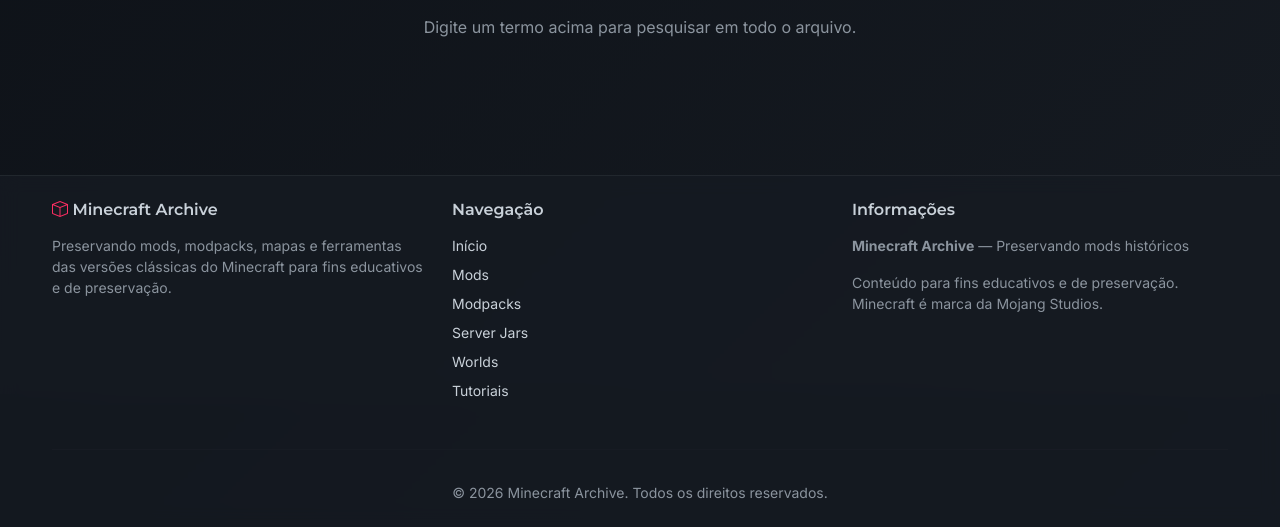
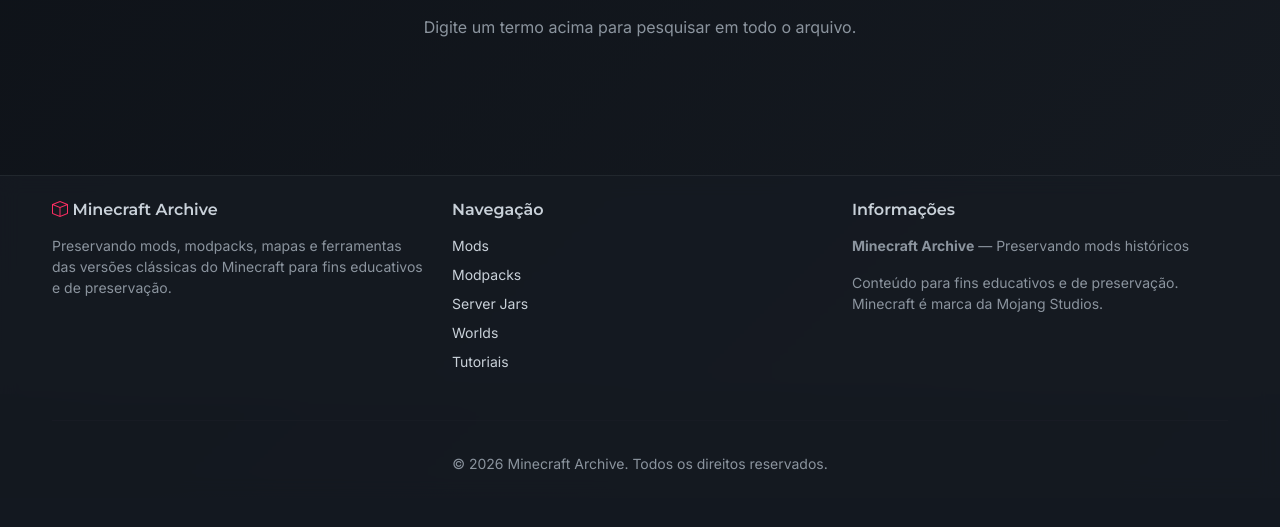
Before and after one commit to thalisonnunes20/mcarchive, a Django app: page /busca/ in a window 1280 px wide. Shown: the part 406-933 px from the top of the page. After the commit the page ends 876 px from the top, so only its background shows below. Run offline with Django 5.2, Linux system fonts and the light colour scheme.

Commit message:
Update _footer.html

```diff
--- a/templates/partials/_footer.html
+++ b/templates/partials/_footer.html
@@ -12,7 +12,6 @@
       <div class="col-md-4">
         <h6 class="text-light mb-3">Navegação</h6>
         <ul class="list-unstyled small">
-          <li><a href="{% url 'core:home' %}">Início</a></li>
           <li><a href="{% url 'mods:lista' %}">Mods</a></li>
           <li><a href="{% url 'modpacks:lista' %}">Modpacks</a></li>
           <li><a href="{% url 'serverjars:lista' %}">Server Jars</a></li>
```
